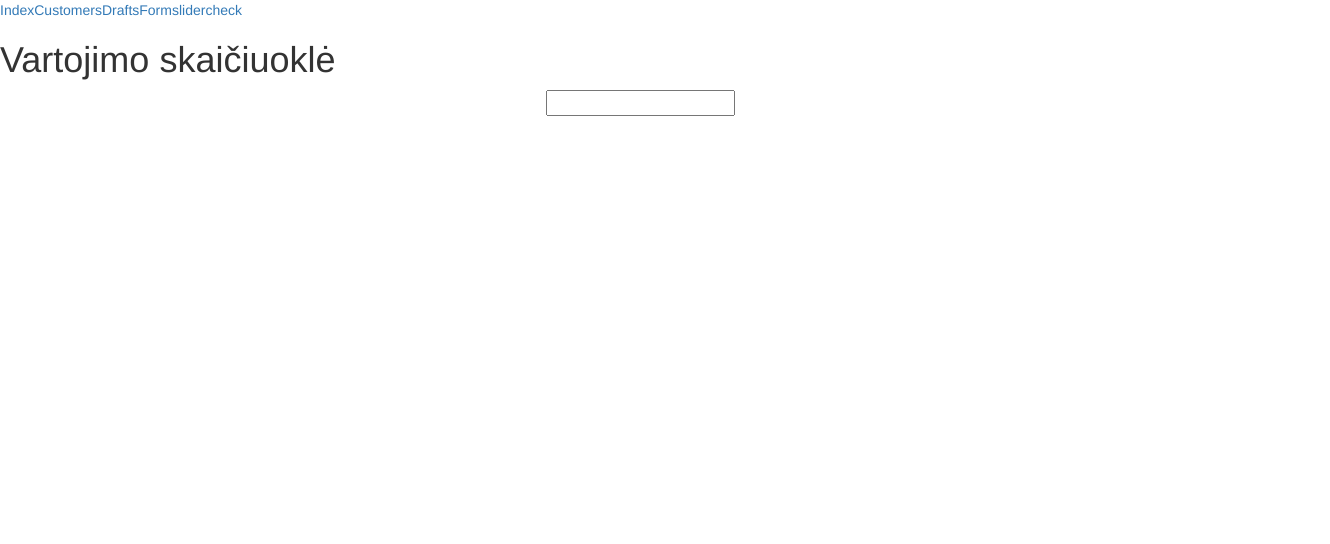
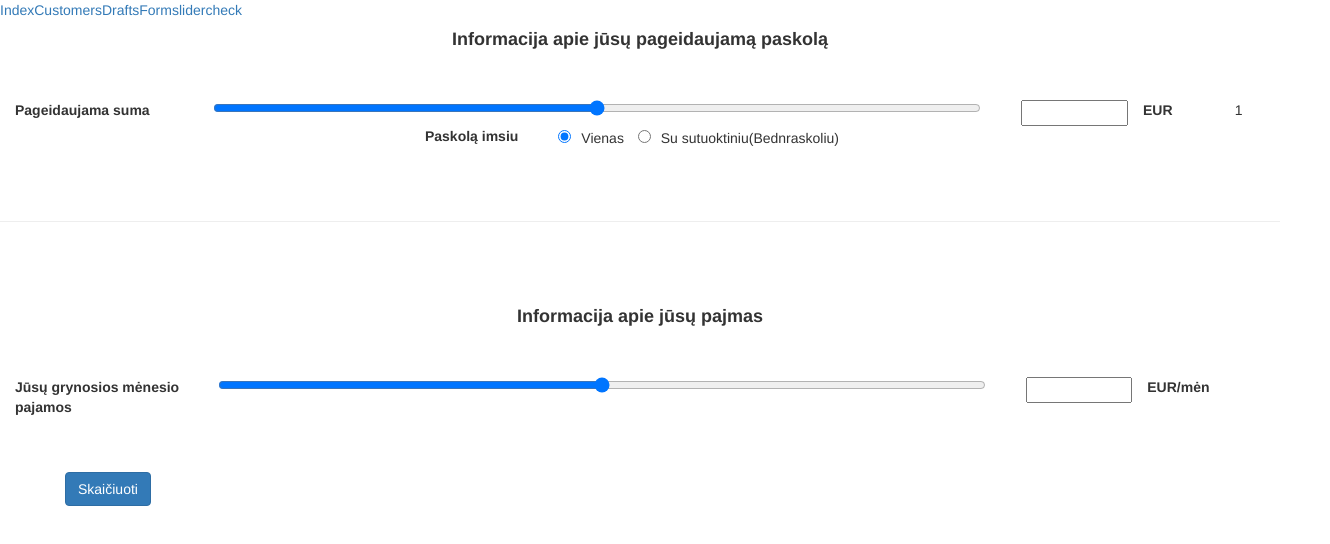
Before and after one commit to lukosevicius/bank-loans-web-app-project, an Angular app: page /slider in a window 1280 px wide. Shown: the top 544 px of the page, 1330 px wide, since content can reach past the window. Built offline with nearby package versions, Linux system fonts and the light colour scheme.

Commit message:
added slider

```diff
--- a/src/app/slider/slider.component.css
+++ b/src/app/slider/slider.component.css
@@ -2,3 +2,51 @@
   color: #f5871f;
   text-align: center;
 }
+.md-slider-horizontal {
+  width:100%;
+}
+
+#page-padding {
+  padding: 0 1.5em 1.5em 1.5em;
+}
+.hr {
+  color: #f00;
+  background-color: #f00;
+  height: 5px;
+}
+
+input.col-xs-8{
+  display: inline-block;
+  width: 60%;
+}
+
+
+.digits{
+  margin-left: 40px;
+}
+
+input.col-xs-7{
+  display: inline-block;
+  width: 60%;
+}
+
+label.col-xs-3{
+  width: 17%;
+}
+
+label.col-xs-12{
+  padding: 50px 0px;
+}
+
+h4{
+  text-align: center;
+  margin-bottom: 50px;
+}
+.col-xs-4 input{
+  margin-right: 10px;
+  margin-left: 10px;
+}
+div.col-xs-12{
+  margin-top: 50px;
+  margin-left: 50px;
+}
--- a/src/app/slider/slider.component.html
+++ b/src/app/slider/slider.component.html
@@ -1,15 +1,42 @@
-<html>
-<body>
-<h1>Vartojimo skaičiuoklė</h1>
+<h4><b>Informacija apie jūsų pageidaujamą paskolą</b></h4>
+<label class="col-xs-2">Pageidaujama suma</label>
+<input type="range" [(ngModel)]="income1" class="col-xs-8"
+           showTicks="true" max="20000" min="500" id="a1" step="1" thumbLabel="true">
 
-<div class="container">
-<input id="ex1" data-slider-id='ex1Slider' type="text" data-slider-min="0" data-slider-max="20" data-slider-step="1" data-slider-value="14"/>
+<input [(ngModel)]="income1" class="digits col-xs-1">
+<label class="col-xs-1">EUR</label>
+<label class="col-xs-5" style="text-align: right">Paskolą imsiu</label>
+<div class="col-xs-4">
+  <input type="radio" name="take1" [(ngModel)]="ifAlone" checked>Vienas
+  <input type="radio" name="take1" [(ngModel)]="ifAlone" value="true">Su sutuoktiniu(Bednraskoliu)
 </div>
-</body>
-</html>
-<script>
-$('#ex1').slider({
-formatter: function(value) {
-return 'Current value: ' + value;
-}
-});</script>
+<label col-xs-3></label>
+<div *ngIf="ifAlone">
+  <label class="col-xs-12"> </label>
+  <label class="col-xs-3">Sutuoktino(bendraskolio)mėnesines pajamos</label>
+  <input type="range" [(ngModel)]="income3" class="col-xs-7"
+             showTicks="true" max="20000" id="a2" min="245" step="1" thumbLabel="true">
+  <input [(ngModel)]="income3" class="digits col-xs-1">
+  <label class="col-xs-1">EUR/mėn</label>
+</div>
+<label style="color:grey" class="col-xs-12"><hr /></label>
+<h4 class="col-xs-12"><b>Informacija apie jūsų pajmas</b></h4>
+<label class="col-xs-3">Jūsų grynosios mėnesio pajamos</label>
+<input  type="range" [(ngModel)]="income2" class="col-xs-7"
+           showTicks="true" max="8000" id="a3" min="245" step="1" thumbLabel="true">
+<input [(ngModel)]="income2" class="digits col-xs-1">
+<label class="col-xs-1">EUR/mėn</label>
+<!--<md-slider min="50" max="15000"></md-slider>-->
+<div class="col-xs-12">
+  <button type="submit"  class="btn btn-primary" (click)="sudet(income1,income2,income3)">Skaičiuoti</button>
+</div>1
+<p class="col-xs-4" *ngIf="errors"><b>Palei jūsų pasirinktus duomenis, mes negalime jum susteikti paskolos</b></p>
+<div *ngIf="!errors">
+  <div *ngIf="isValid">
+    <label class="col-xs-4" style="text-align: right">Jūs papildomai bankui sumokėsite per 5 metus:</label>
+    <label class="col-xs-1">{{this.result | currency :'EUR' :true:'1.2-2' }}</label>
+    <label class="col-xs-3"  style="text-align: right">Mėnesinė įmoka 5 metam:</label>
+    <label class="col-xs-1">{{this.result1 | currency :'EUR' :true:'1.2-2' }}</label>
+    <label class="col-xs-3"></label>
+  </div>
+</div>
--- a/src/app/slider/slider.component.ts
+++ b/src/app/slider/slider.component.ts
@@ -1,22 +1,40 @@
-import { Component, OnInit, ViewChild, Input } from '@angular/core';
+import {Component, OnInit, ViewChild, Input} from '@angular/core';
 declare var $: any;
 
-
-
-
 @Component({
-  selector: 'my-app',
+  selector: 'radio-overview-example',
   templateUrl: 'slider.component.html',
   styleUrls: ['slider.component.css']
 })
 
 export class SliderComponent implements OnInit {
+  isValid = false;
+  result = 0;
+  result1 = 0;
+  errors = false;
 
   constructor() {
+
   }
 
 
   ngOnInit() {
 
   }
+
+  sudet(income1, income2, income3) {
+    this.isValid = true;
+    if (income1 < 20001) {
+      if (income2 > 650 || income2 + income3 > 650 || income1 / income2 < 3.67) {
+        this.result = (income1 * 0.16) / 0.524
+        this.result1 = (this.result + income1) / 60
+        this.errors = false;
+        return this.result, this.result1;
+      }
+      else
+        this.errors = true;
+    }
+    else
+      this.errors =true;
+  }
 }
```
Also changed, not shown: 1 other file (tests, documents, lock files or other folders).
